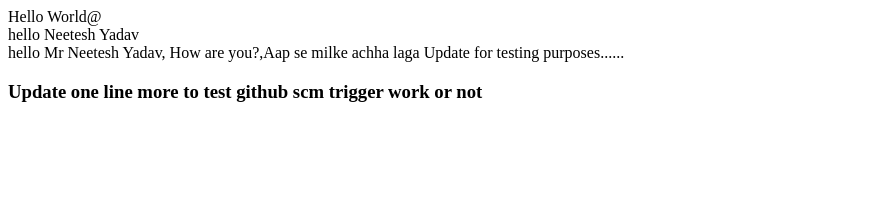
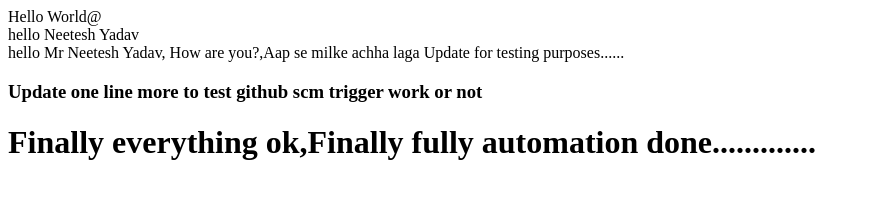
Before and after one commit to imneeteeshyadav98/Github-scm-Trigers, a plain HTML site: page index.html in a window 1280 px wide. Shown: the whole page, without its empty margins (0-870 px from the left). Drawn offline with Linux system fonts and the light colour scheme.

Commit message:
everything done for simple automation

```diff
--- a/index.html
+++ b/index.html
@@ -5,5 +5,6 @@
 <p3>hello Mr Neetesh Yadav, How are you?,Aap se milke achha laga</p3>
 <p4>Update for testing purposes......</p4>
 <h3>Update one line more to test github scm trigger work or not</h3>
+<h1>Finally everything ok,Finally fully automation done.............</h1>
 </body>
 </html>
```
